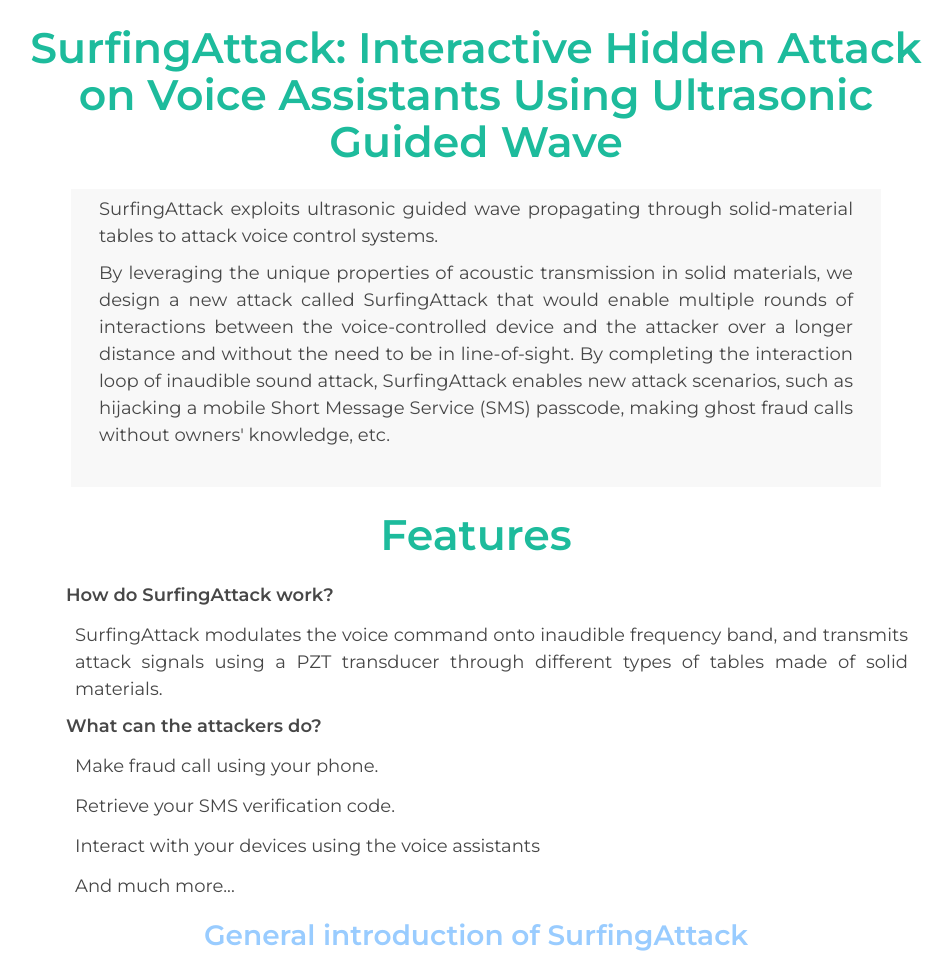
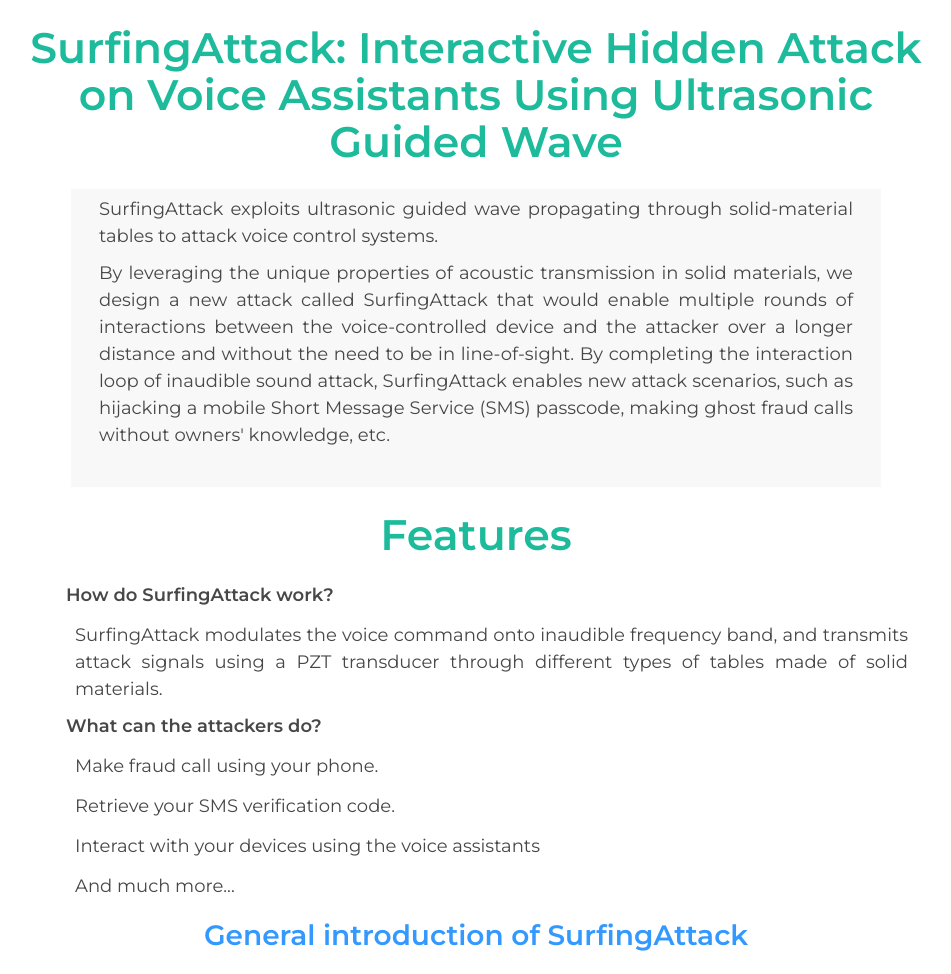
Before and after one commit to ultrasound-12/ultrasound-12.github.io, a Jekyll site: the page built from index.md, in a window 1280 px wide. Shown: the top 974 px of the page, without its empty margins (164-1115 px from the left). Built offline with Jekyll 4.4.1, drawn with Linux system fonts in a browser that asks for light colours; grey boxes are pictures that could not be loaded.

Commit message:
h2 color

```diff
--- a/css/custom.css
+++ b/css/custom.css
@@ -88,7 +88,7 @@ a:active {
 				font-family: Montserrat,sans-serif;
 				font-weight: bold;
 				font-size: 21pt;
-				color: #99ccff;
+				color: #3399ff;
 				padding-bottom: 13px;
 			}
 
```
